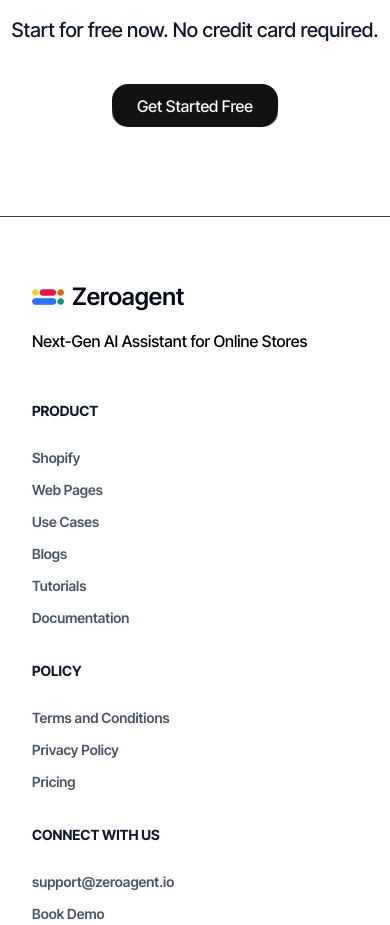
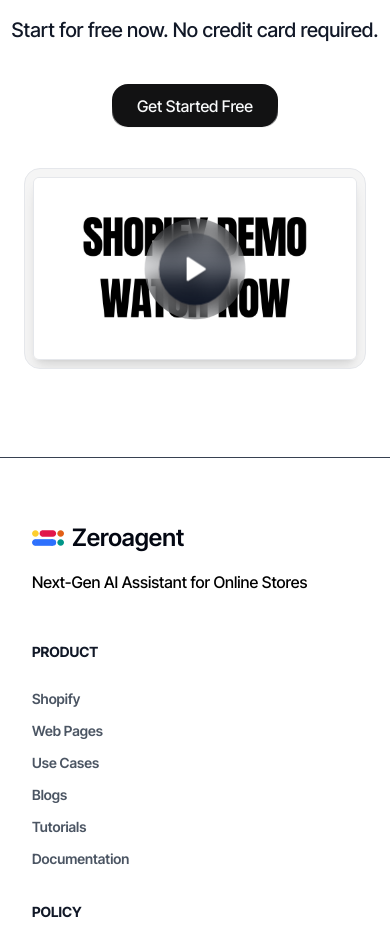
Before and after one commit to zeroagentio/magic-agent-site, a Next.js app: page / in a window 390 px wide. Shown: the part 6960-7885 px from the top of the page. Built offline with nearby package versions, Linux system fonts and the light colour scheme.

Commit message:
fix: assets demo video

```diff
--- a/components/blocks/cta.tsx
+++ b/components/blocks/cta.tsx
@@ -2,6 +2,7 @@
 'use client';
 import { MY_APP } from "@/lib/utils";
 import { RainbowButton } from "../magicui/rainbow-button";
+import { ShopifyDemo } from "./shopify-demo";
 
 export function GetFree() {
 
@@ -31,6 +32,7 @@
         </p>
         <br />
         <GetFree />
+        <ShopifyDemo />
       </div>
 
     </div>
--- /dev/null
+++ b/components/blocks/shopify-demo.tsx
@@ -0,0 +1,22 @@
+import HeroVideoDialog from "../magicui/hero-video-dialog";
+import Zero from "@/app/assets/Shopify-demo.jpg";
+
+export function ShopifyDemo() {
+  return (
+    <div className="relative mx-auto  max-w-[80rem] px-6 text-center md:px-8">
+    <div
+      className="relative flex mt-10 h-full  w-full flex-col items-center justify-center overflow-hidden rounded-2xl p-2 border bg-neutral-100 md:shadow-xl"
+    >
+     <div className="relative">
+    <HeroVideoDialog
+      className="block"
+      animationStyle="from-center"
+      videoSrc="https://www.youtube.com/embed/p9-R14A5tLI"
+      thumbnailSrc={Zero.src}
+      thumbnailAlt="Hero Video"
+    />
+    </div>
+  </div>
+    </div>
+  );
+}
```
Also changed, not shown: app/assets/Shopify-demo.jpg (added).
